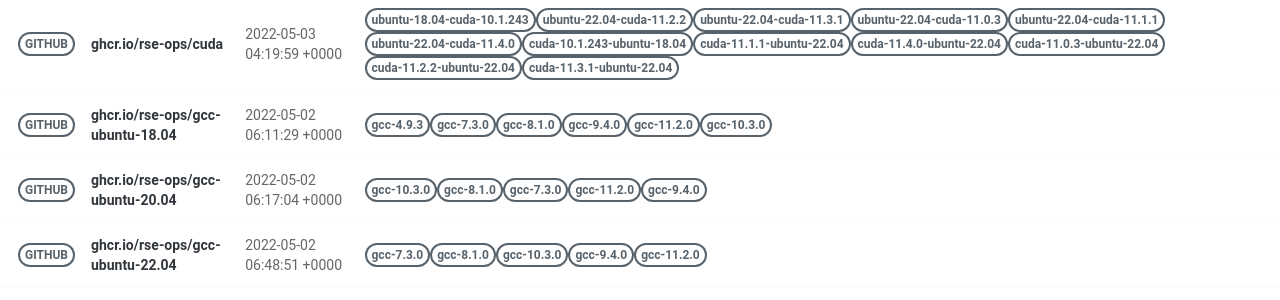
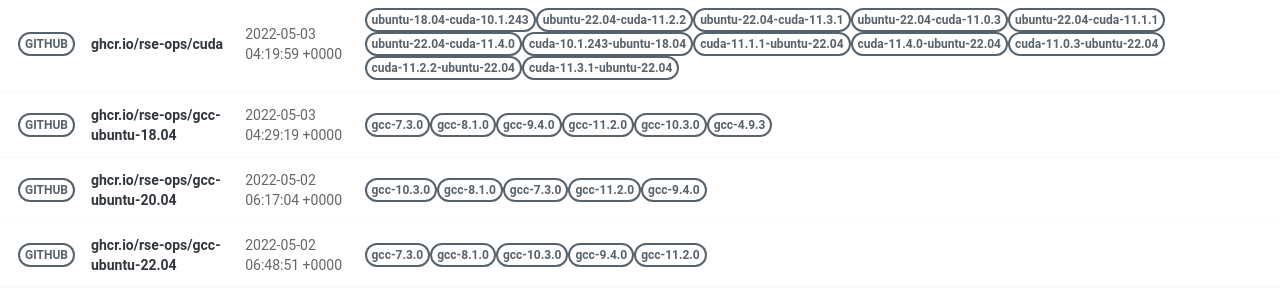
Before and after one commit to rse-ops/docker-images, a Jekyll site: the page built from pages/index.md, in a window 1280 px wide. Shown: the part 499-799 px from the top of the page. Built offline with Jekyll 4.4.1, drawn with Linux system fonts in a browser that asks for light colours; nearby versions of some CDN libraries.

Commit message:
Automated push to update library 2022-05-03

```diff
--- a/_library/ghcr.io-rse-ops-gcc-ubuntu-18.04.md
+++ b/_library/ghcr.io-rse-ops-gcc-ubuntu-18.04.md
@@ -1,14 +1,11 @@
 ---
 layout: container
 name: ghcr.io/rse-ops/gcc-ubuntu-18.04
-updated_at: 2022-05-02 06:11:29.003181
+updated_at: 2022-05-03 04:29:19.084701
 
 
 container_url: https://github.com/orgs/rse-ops/packages/container/package/gcc-ubuntu-18.04
 versions:
- - tag: gcc-4.9.3
-   dockerfile: https://github.com/rse-ops/docker-images/blob/main/ubuntu/gcc/Dockerfile
-   manifest: https://crane.ggcr.dev/manifest/ghcr.io/rse-ops/gcc-ubuntu-18.04:gcc-4.9.3
  - tag: gcc-7.3.0
    dockerfile: https://github.com/rse-ops/docker-images/blob/main/ubuntu/gcc/Dockerfile
    manifest: https://crane.ggcr.dev/manifest/ghcr.io/rse-ops/gcc-ubuntu-18.04:gcc-7.3.0
```
Also changed, not shown: other parts of _library/ghcr.io-rse-ops-gcc-ubuntu-18.04.md (+3 -0 lines).
